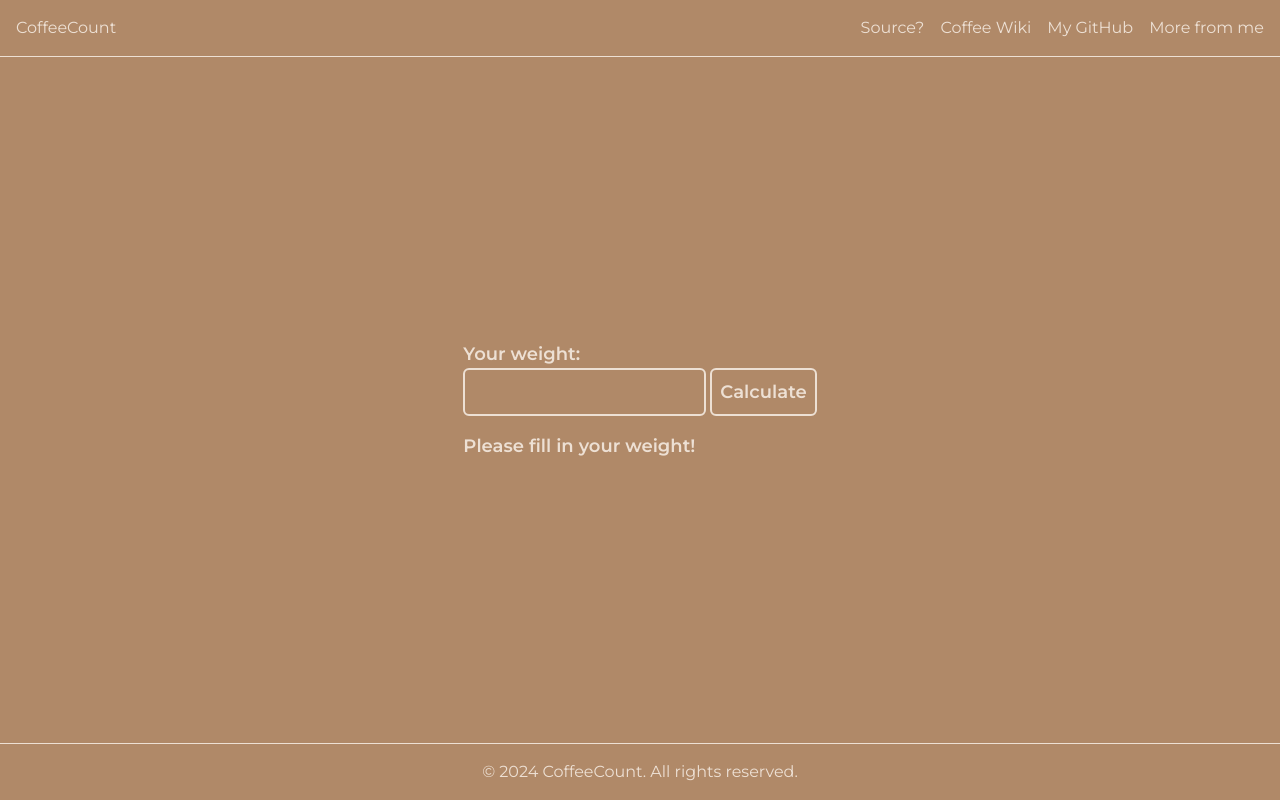
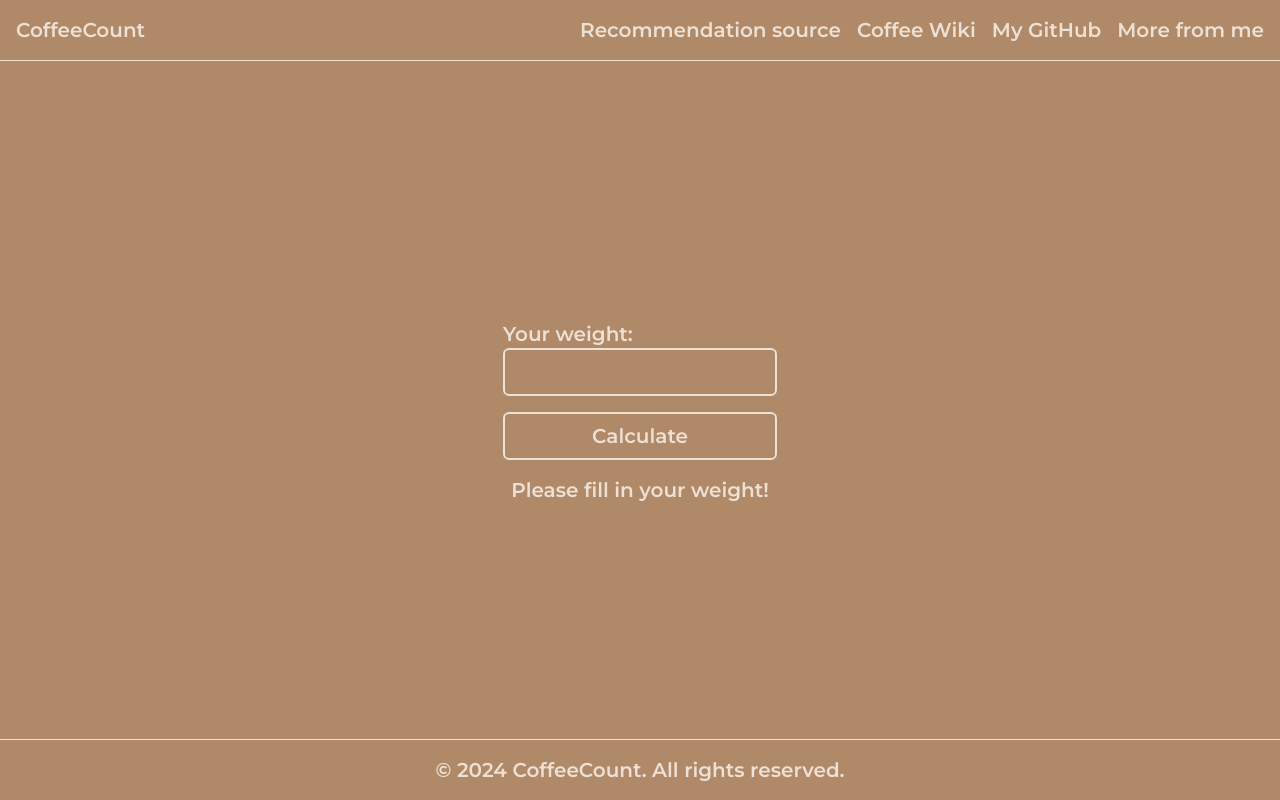
Before and after one commit to frankemon/coffeecount, a React (Vite) app: page / in a window 1280 px wide. Built offline with nearby package versions, Linux system fonts and the light colour scheme.

Commit message:
mobile resp

```diff
--- a/src/App.tsx
+++ b/src/App.tsx
@@ -37,16 +37,20 @@ const App: React.FC = () => {
   };
 
   return (
-    <div className="flex flex-col justify-center items-center h-screen">
+    <div className="flex flex-col justify-center items-center h-screen font-bold text-sm lg:text-xl">
       <Nav />
-      <div className="flex-grow flex flex-col justify-center items-center gap-4 text-lg font-bold">
-        <div className="w-full">
+      {/* <div className="flex flex-col flex-grow justify-evenly items-center gap-4 font-bold w-full p-4 lg:text-lg"> */}
+      <div className="mt-20 mb-14 h-full">
+        <div className="w-full h-full flex flex-col items-center justify-between p-4">
           {recommendedCaffeine === 0 ? (
+            <div className="flex flex-col h-full justify-center">
               <CalculatorWrapper
                 onRecommendedCaffeineChange={handleRecommendedCaffeineChange}
               />
+            </div>
           ) : (
             <>
+              <div className="w-full">
                 <CardWrapper
                   recommendedCaffeine={recommendedCaffeine}
                   onTotalCaffeineChange={handleTotalCaffeineChange}
@@ -55,6 +59,8 @@ const App: React.FC = () => {
                   totalServings={servings}
                   onAddCaffeine={handleAddCaffeine}
                 />
+              </div>
+              <div className="w-full">
                 <InfoWrapper
                   recommended={recommendedCaffeine}
                   total={totalCaffeine}
@@ -62,9 +68,15 @@ const App: React.FC = () => {
                   resetTimer={resetTimer}
                   onResetComplete={handleResetComplete}
                 />
+              </div>
+              <div className="w-full">
                 <p className="italic">
-                *Recommended daily intake is suggested as 6mg/kg of bodyweight
+                  <a href="https://www.efsa.europa.eu/en/topics/topic/caffeine">
+                    *Recommended
+                  </a>{" "}
+                  daily intake is suggested as 3mg/kg of bodyweight
                 </p>
+              </div>
             </>
           )}
         </div>
--- a/src/components/CalculatorInput.tsx
+++ b/src/components/CalculatorInput.tsx
@@ -17,12 +17,12 @@ const CalculatorInput: React.FC<CalculatorInputProps> = ({ onCalculate }) => {
   };
 
   return (
-    <div>
-      <form onSubmit={handleSubmit} className="">
+    <div className="w-full">
+      <form onSubmit={handleSubmit} className="w-full">
         <label htmlFor="weight" className="">
           Your weight:
         </label>
-        <div className="flex justify-center items-center gap-1">
+        <div className="flex flex-col w-full gap-4">
           <input
             type="number"
             onChange={handleChange}
--- a/src/components/CalculatorOutput.tsx
+++ b/src/components/CalculatorOutput.tsx
@@ -8,7 +8,7 @@ const CalculatorOutput: React.FC<CalculatorOutputProps> = ({
   recommendedCaffeine,
 }) => {
   return (
-    <div>
+    <div className="w-full text-center">
       {recommendedCaffeine === 0 ? (
         <p>Please fill in your weight!</p>
       ) : (
--- a/src/components/CalculatorWrapper.tsx
+++ b/src/components/CalculatorWrapper.tsx
@@ -12,7 +12,7 @@ const CalculatorWrapper: React.FC<CalculatorWrapperProps> = ({
   const [recommendedCaffeine, setRecommendedCaffeine] = useState<number>(0);
 
   const handleCalculate = (weight: number) => {
-    const recommendedCaffeine = weight * 6;
+    const recommendedCaffeine = weight * 3;
     setRecommendedCaffeine(recommendedCaffeine);
     // Pass the value up to App.tsx
     onRecommendedCaffeineChange(recommendedCaffeine);
--- a/src/components/Card.tsx
+++ b/src/components/Card.tsx
@@ -29,18 +29,25 @@ const Card: React.FC<CardProps> = ({
     onClickPlus(caffeine);
   };
   return (
-    <div className="flex flex-col justify-center items-center w-full gap-2 p-4 border-2 rounded-md border-primary">
+    <div className="flex lg:flex-col justify-between lg:justify-center items-center w-full gap-2 p-2 lg:p-4 border-2 rounded-md border-primary">
       <p>{size}ml</p>
-      <div className="w-12">
-        <img src={cup} className={`transform scale-${scaleValue}`} />
+      <div className="w-12 hidden lg:block">
+        <img
+          src={cup}
+          // className={`transform scale-${scaleValue}`}
+          alt="White image of a cup"
+        />
       </div>
       <p>{caffeine}mg</p>
-      <div className="flex gap-4">
+      <div className="flex gap-4 items-center">
         <div
           onClick={handleClickMinus}
           className="flex flex-col justify-center items-center w-8 h-8 border-2 border-primary rounded-full cursor-pointer bg-secondary"
         >
           <FaMinus className="text-primary" />
+        </div>
+        <div className="w-8 sm:block lg:hidden">
+          <img src={cup} alt="White image of a cup" />
         </div>
         <div
           onClick={handleClickPlus}
--- a/src/components/CardWrapper.tsx
+++ b/src/components/CardWrapper.tsx
@@ -49,7 +49,7 @@ const CardWrapper: React.FC<CardWrapperProps> = ({
   return (
     <div>
       <p className="pb-4">Select serving size:</p>
-      <div className="flex gap-4 w-full">
+      <div className="flex flex-col lg:flex-row gap-4 w-full">
         <Card
           size={250}
           caffeine={50}
--- a/src/components/Footer.tsx
+++ b/src/components/Footer.tsx
@@ -2,7 +2,7 @@ import React from "react";
 
 const Footer: React.FC = () => {
   return (
-    <div className="fixed bottom-0 w-full border-t p-4 border-primary">
+    <div className="fixed bottom-0 w-full border-t p-4 border-primary font-bold bg-secondary">
       <footer className="flex justify-center items-center">
         <p>© 2024 CoffeeCount. All rights reserved.</p>
       </footer>
--- a/src/components/InfoWrapper.tsx
+++ b/src/components/InfoWrapper.tsx
@@ -54,7 +54,7 @@ const InfoWrapper: React.FC<InfoWrapperProps> = ({
         <div>
           <button
             onClick={handleResetAll}
-            className="flex flex-col justify-center items-center mt-4 p-4 border-2 border-primary rounded-md cursor-pointer"
+            className="flex flex-col justify-center items-center mt-4 p-2 lg:p-4 border-2 border-primary rounded-md cursor-pointer"
           >
             <FaArrowRotateLeft className="bg-secondary" />
             Reset
--- a/src/components/Nav.tsx
+++ b/src/components/Nav.tsx
@@ -1,14 +1,35 @@
-import React from "react";
+import React, { useState } from "react";
+import cup from "../assets/cup.svg";
 
 const Nav: React.FC = () => {
+  const [showMenu, setShowMenu] = useState<boolean>(false);
+
+  const handleMenuClick = () => {
+    setShowMenu(!showMenu);
+  };
+
   return (
-    <div className="fixed top-0 w-full border-b p-4 border-primary">
-      <nav className="flex justify-between">
+    <div className="fixed top-0 w-full border-b border-primary font-bold  bg-secondary">
+      <nav className="relative flex justify-between items-center p-4">
         <p>CoffeeCount</p>
-        <ul className="flex justify-center items-center gap-4">
+        <div onClick={handleMenuClick} className="w-8 lg:hidden cursor-pointer">
+          <img src={cup} alt="White image of a cup" />
+        </div>
+        <ul
+          className={`lg:flex lg:flex-row lg:gap-4 lg:static lg:shadow-none lg:bg-transparent lg:border-none lg:space-y-0 lg:py-0
+            absolute z-10 top-20 left-0 w-full flex flex-col justify-end items-center py-8 space-y-8 gap-4 border-b-2 shadow-md bg-secondary transition-all duration-300 ease-in-out ${
+              showMenu
+                ? "max-h-screen opacity-100"
+                : "max-h-0 opacity-0 lg:max-h-full lg:opacity-100"
+            } overflow-hidden`}
+          bg-red-300
+        >
           <li>
-            <a href="#" target="_blank">
-              Source?
+            <a
+              href="https://www.efsa.europa.eu/en/topics/topic/caffeine"
+              target="_blank"
+            >
+              Recommendation source
             </a>
           </li>
           <li>
```
Lines whose indentation alone changed are shown as unchanged.
